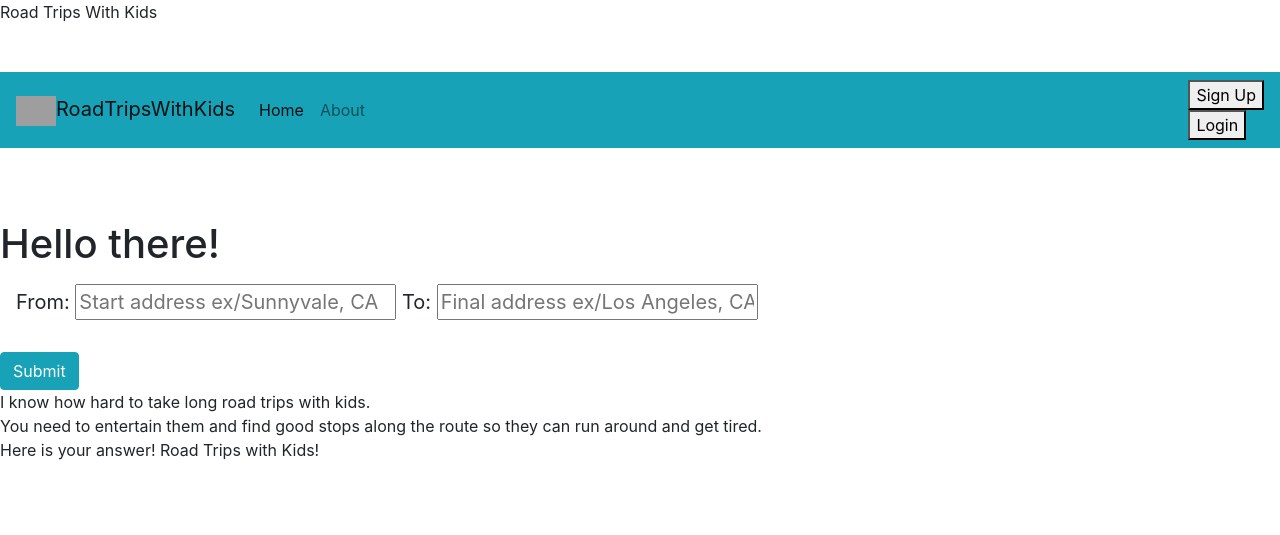
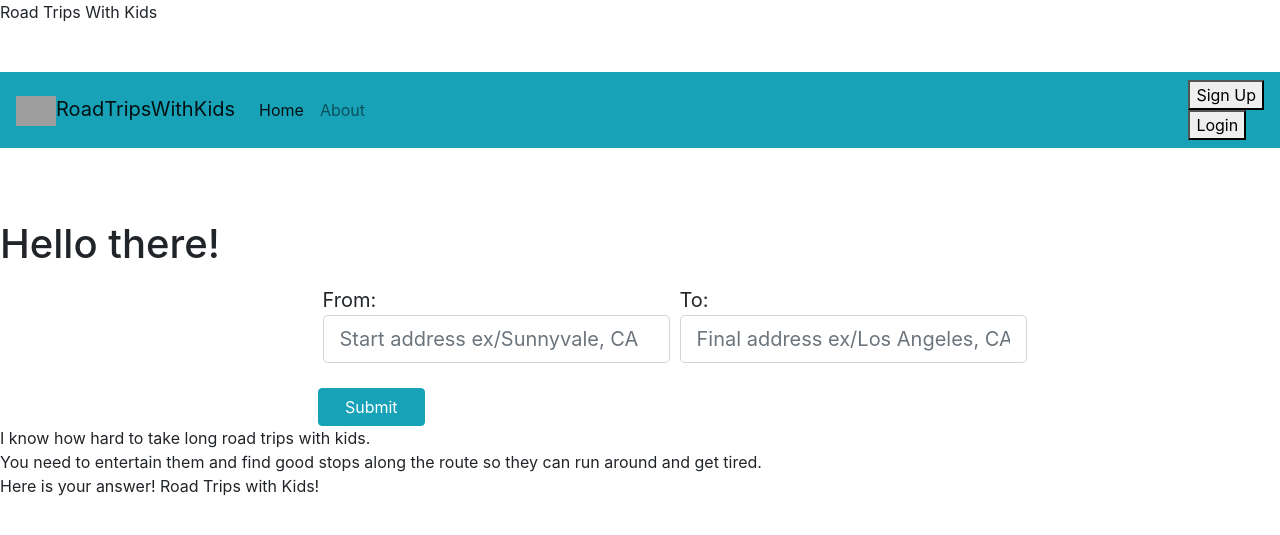
Before and after one commit to ilkaynazli/travel-with-kids, a Flask app: page / in a window 1280 px wide. Shown: the top 535 px of the page. Run offline with Flask 2, Linux system fonts and the light colour scheme; data that the repository does not hold is empty; some libraries are stand-ins or nearby versions; grey boxes are pictures that could not be loaded.

Commit message:
bootstrap css

```diff
--- a/templates/homepage.html
+++ b/templates/homepage.html
@@ -3,15 +3,30 @@
 {% block body %}
 
 <h1>Hello there!</h1>
-    <form action="/show-map" id='route-form'>
-        <div class="form-group form-control-lg">
-        <label>From: <input type="text" name="start_location"
+<form action="/show-map" id='route-form'>
+
+<div class="form-row" >
+    <div class="form-group col-md-3"></div>
+    <div class="form-group col-auto">
+        <label for="colFormLabelLg" class="col-sm- col-form-label col-form-label-lg">From:
+            <input class="form-control form-control-lg" type="text" name="start_location"
             placeholder="Start address ex/Sunnyvale, CA" required></label>
-        <label>To: <input type="text" name="end_location"
+    </div>
+    <div class="form-group col-auto">
+        <label for="colFormLabelLg" class="col-sm- col-form-label col-form-label-lg">To:
+            <input class="form-control form-control-lg" type="text" name="end_location"
             placeholder="Final address ex/Los Angeles, CA" required></label>
-        </div>
-        <input type="submit" class="btn btn-info">
-    </form>
+    </div>
+    <div class="form-group col-md-1"></div>
+    </div>
+
+    <div class="form-row">
+        <div class="form-group col-md-3"></div>
+        <input type="submit"  class="btn btn-info col-md-1">
+
+    </div>
+
+</form>
     <div>
         I know how hard to take long road trips with kids. <br>
         You need to entertain them and find good stops along the route so they can run around and get tired.<br>
```
Also changed, not shown: templates/show_directions.html (+13 -4 lines).
